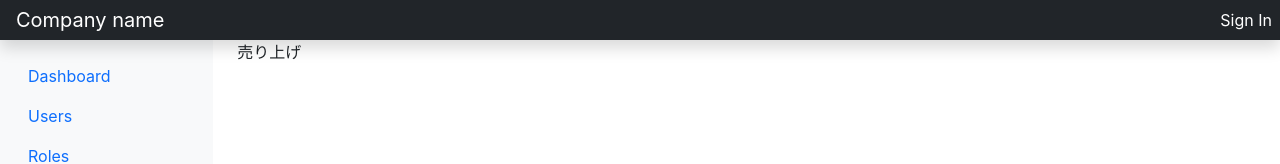
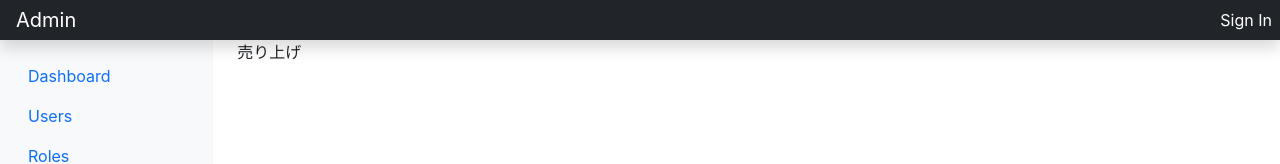
Before and after one commit to tokatu4561/laravel-react-admin-app, a React (Create React App) app in the folder front/: page / in a window 1280 px wide. Shown: the top 164 px of the page. Built offline with nearby package versions, Linux system fonts and the light colour scheme; no server answers.

Commit message:
feat logout

```diff
--- a/front/src/components/layout/Navigation.tsx
+++ b/front/src/components/layout/Navigation.tsx
@@ -1,9 +1,10 @@
 import axios from "axios";
 import React, { useEffect, useState } from "react";
 import { Link } from "react-router-dom";
+import { User } from "../../types/user";
 
 export const Navigation = () => {
-  const [user, setUser] = useState(null);
+  const [user, setUser] = useState<User | null>(null);
 
   useEffect(() => {
     const getUser = async () => {
@@ -18,19 +19,28 @@ export const Navigation = () => {
 
     getUser();
   }, []);
+
+  const logout = async () => {
+    await axios.post("logout", {});
+  };
+
   return (
     <nav className="navbar navbar-dark sticky-top bg-dark flex-md-nowrap p-0 shadow">
-      <a className="navbar-brand col-md-3 col-lg-2 mr-0 px-3" href="#">
-        Company name
-      </a>
+      <Link to="/" className="navbar-brand col-md-3 col-lg-2 mr-0 px-3">
+        Admin
+      </Link>
 
       <ul className="my-2 my-md-0 mr-md-3">
         {user ? (
           <>
             <Link to="/profile" className="p-2 text-white text-decoration-none">
-              {user!.name}
+              {user!.first_name}
             </Link>
-            <Link to="/logout" className="p-2 text-white text-decoration-none">
+            <Link
+              to="/login"
+              className="p-2 text-white text-decoration-none"
+              onClick={logout}
+            >
               Sign out
             </Link>
           </>
```
